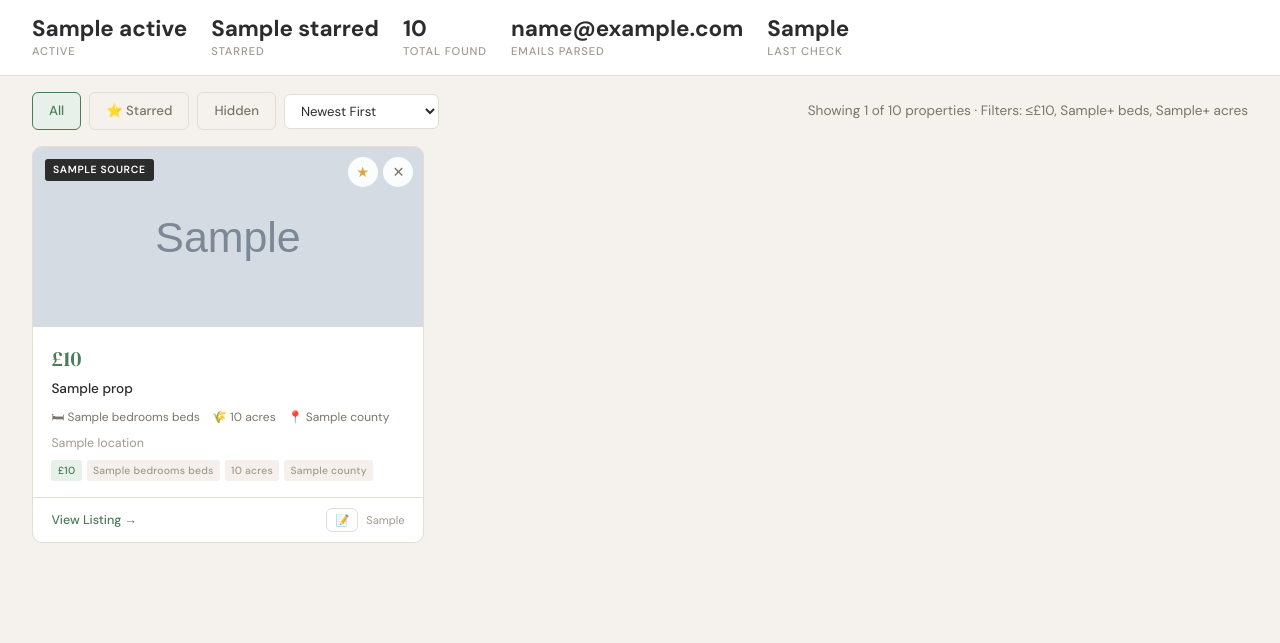
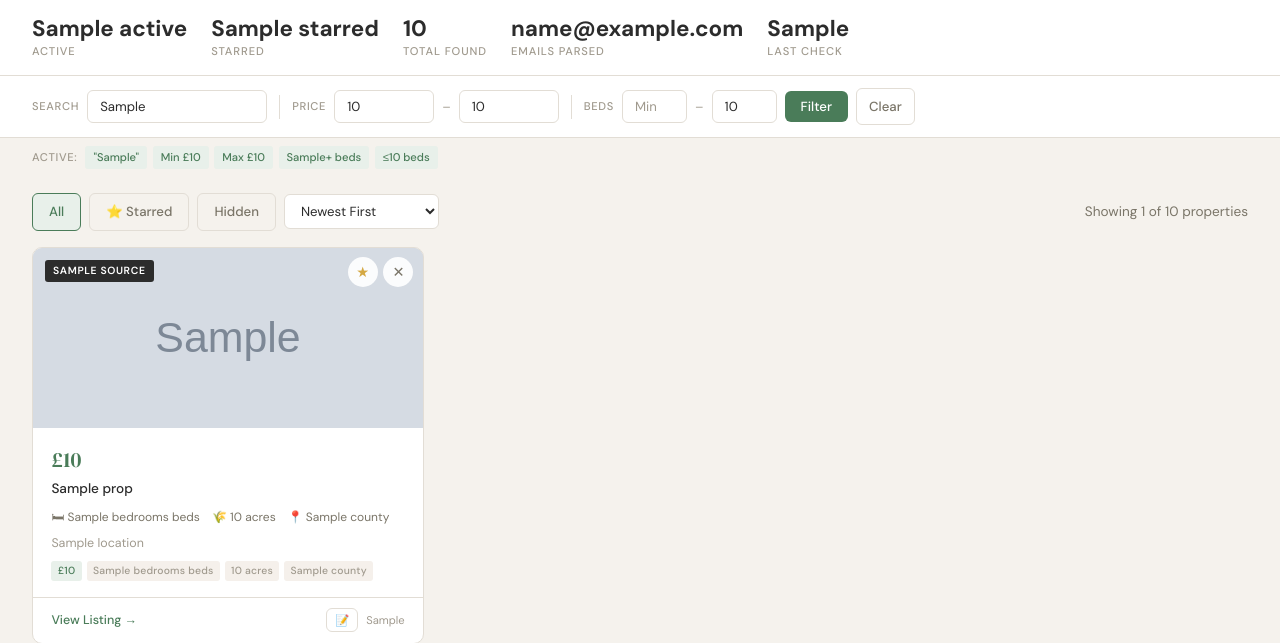
Before and after one commit to stuart576/propertyfinder, a Flask app: template templates/dashboard.html in a window 1280 px wide. Shown: the part 78-721 px from the top of the page. Run offline with Flask 3, Linux system fonts and the light colour scheme; the template is opened without the code that fills it: most values are stand-ins (such as "Sample title", 1, 10 or a date in 2020); grey boxes marked "Sample" are stand-in pictures.

Commit message:
Add search and filter controls to dashboard
- Keyword search across title, location, description, county
- Price range filter (min/max)
- Bedroom range filter (min/max)
- Server-side SQL filtering with correct pagination
- Active filter tags with clear button

```diff
--- a/templates/dashboard.html
+++ b/templates/dashboard.html
@@ -162,7 +162,7 @@
             flex-wrap: wrap;
         }
 
-        select.sort-select {
+        select.sort-select, .filter-input {
             padding: 0.45rem 0.75rem;
             border: 1px solid var(--border);
             border-radius: var(--radius-sm);
@@ -171,6 +171,73 @@
             background: var(--bg-card);
             color: var(--text);
             cursor: pointer;
+        }
+
+        .filter-input {
+            cursor: text;
+            width: 100px;
+        }
+
+        .filter-input.search-input {
+            width: 180px;
+        }
+
+        .filter-input::placeholder {
+            color: var(--text-light);
+        }
+
+        .filter-bar {
+            display: flex;
+            gap: 0.5rem;
+            align-items: center;
+            flex-wrap: wrap;
+            padding: 0.75rem 2rem;
+            background: var(--bg-card);
+            border-bottom: 1px solid var(--border);
+        }
+
+        .filter-label {
+            font-size: 0.7rem;
+            text-transform: uppercase;
+            letter-spacing: 0.06em;
+            color: var(--text-light);
+            font-weight: 500;
+        }
+
+        .filter-sep {
+            width: 1px;
+            height: 24px;
+            background: var(--border);
+            margin: 0 0.25rem;
+        }
+
+        .active-filters {
+            display: flex;
+            gap: 0.35rem;
+            flex-wrap: wrap;
+        }
+
+        .active-filter-tag {
+            display: inline-flex;
+            align-items: center;
+            gap: 0.25rem;
+            padding: 0.2rem 0.5rem;
+            background: var(--accent-light);
+            color: var(--accent);
+            border-radius: 3px;
+            font-size: 0.7rem;
+            font-weight: 500;
+        }
+
+        .active-filter-tag a {
+            color: var(--accent);
+            text-decoration: none;
+            font-weight: 700;
+            line-height: 1;
+        }
+
+        .active-filter-tag a:hover {
+            color: var(--danger);
         }
 
         .result-count {
@@ -507,6 +574,10 @@
         @media (max-width: 768px) {
             .header { padding: 1rem; }
             .stats-bar { padding: 0.75rem 1rem; }
+            .filter-bar { padding: 0.75rem 1rem; }
+            .filter-input { width: 80px; }
+            .filter-input.search-input { width: 140px; }
+            .filter-sep { display: none; }
             .controls { padding: 0.75rem 1rem; }
             .property-grid { padding: 0 1rem 1rem; grid-template-columns: 1fr; }
         }
@@ -571,6 +642,63 @@
     </div>
 </div>
 
+<!-- Filter Bar -->
+<form class="filter-bar" id="filterForm" method="GET" action="/">
+    <input type="hidden" name="sort" value="{{ sort_by }}">
+    <input type="hidden" name="dir" value="{{ sort_dir }}">
+    {% if show_dismissed %}<input type="hidden" name="dismissed" value="1">{% endif %}
+    {% if starred_only %}<input type="hidden" name="starred" value="1">{% endif %}
+
+    <span class="filter-label">Search</span>
+    <input type="text" name="q" class="filter-input search-input" placeholder="Keyword…"
+           value="{{ f_keyword or '' }}">
+
+    <div class="filter-sep"></div>
+    <span class="filter-label">Price</span>
+    <input type="number" name="min_price" class="filter-input" placeholder="Min £"
+           value="{{ f_min_price or '' }}" step="10000">
+    <span style="color: var(--text-light); font-size: 0.8rem;">–</span>
+    <input type="number" name="max_price" class="filter-input" placeholder="Max £"
+           value="{{ f_max_price or '' }}" step="10000">
+
+    <div class="filter-sep"></div>
+    <span class="filter-label">Beds</span>
+    <input type="number" name="min_beds" class="filter-input" placeholder="Min"
+           value="{{ f_min_beds or '' }}" min="0" max="20" style="width:65px">
+    <span style="color: var(--text-light); font-size: 0.8rem;">–</span>
+    <input type="number" name="max_beds" class="filter-input" placeholder="Max"
+           value="{{ f_max_beds or '' }}" min="0" max="20" style="width:65px">
+
+    <button type="submit" class="btn btn-primary" style="padding: 0.45rem 1rem;">Filter</button>
+    {% if f_keyword or f_min_beds is not none or f_max_beds is not none or f_min_price is not none or f_max_price is not none %}
+    <a href="/?sort={{ sort_by }}&dir={{ sort_dir }}{% if show_dismissed %}&dismissed=1{% endif %}{% if starred_only %}&starred=1{% endif %}"
+       class="btn btn-outline" style="padding: 0.45rem 0.75rem;">Clear</a>
+    {% endif %}
+</form>
+
+{% if f_keyword or f_min_beds is not none or f_max_beds is not none or f_min_price is not none or f_max_price is not none %}
+<div style="padding: 0.5rem 2rem; display: flex; align-items: center; gap: 0.5rem; flex-wrap: wrap;">
+    <span class="filter-label">Active:</span>
+    <div class="active-filters">
+        {% if f_keyword %}
+        <span class="active-filter-tag">"{{ f_keyword }}"</span>
+        {% endif %}
+        {% if f_min_price is not none %}
+        <span class="active-filter-tag">Min £{{ "{:,}".format(f_min_price) }}</span>
+        {% endif %}
+        {% if f_max_price is not none %}
+        <span class="active-filter-tag">Max £{{ "{:,}".format(f_max_price) }}</span>
+        {% endif %}
+        {% if f_min_beds is not none %}
+        <span class="active-filter-tag">{{ f_min_beds }}+ beds</span>
+        {% endif %}
+        {% if f_max_beds is not none %}
+        <span class="active-filter-tag">≤{{ f_max_beds }} beds</span>
+        {% endif %}
+    </div>
+</div>
+{% endif %}
+
 <!-- Controls -->
 <div class="controls">
     <div class="filter-group">
@@ -589,7 +717,6 @@
 
     <div class="result-count">
         Showing {{ properties|length }} of {{ total }} properties
-        · Filters: ≤£{{ "{:,}".format(filters.max_price) }}, {{ filters.min_bedrooms }}+ beds, {{ filters.min_acres }}+ acres
     </div>
 </div>
 
@@ -746,7 +873,7 @@
         const url = new URL(window.location);
         url.searchParams.set('sort', sort);
         url.searchParams.set('dir', dir);
-        url.searchParams.set('page', '1');
+        url.searchParams.delete('page');
         window.location = url;
     }
 
--- a/web.py
+++ b/web.py
@@ -20,6 +20,19 @@ def index():
     page = max(1, int(request.args.get("page", "1")))
     per_page = 24
 
+    # User filters
+    min_beds = _int_or_none(request.args.get("min_beds"))
+    max_beds = _int_or_none(request.args.get("max_beds"))
+    min_price = _int_or_none(request.args.get("min_price"))
+    max_price = _int_or_none(request.args.get("max_price"))
+    keyword = request.args.get("q", "").strip()
+
+    filter_kwargs = dict(
+        min_beds=min_beds, max_beds=max_beds,
+        min_price=min_price, max_price=max_price,
+        keyword=keyword,
+    )
+
     properties = database.get_properties(
         show_dismissed=show_dismissed,
         starred_only=starred_only,
@@ -27,8 +40,13 @@ def index():
         sort_dir=sort_dir,
         limit=per_page,
         offset=(page - 1) * per_page,
+        **filter_kwargs,
     )
-    total = database.get_property_count(show_dismissed=show_dismissed)
+    total = database.get_property_count(
+        show_dismissed=show_dismissed,
+        starred_only=starred_only,
+        **filter_kwargs,
+    )
     stats = database.get_stats()
 
     return render_template(
@@ -44,7 +62,23 @@ def index():
         per_page=per_page,
         total=total,
         total_pages=(total + per_page - 1) // per_page,
+        # Active filters for the form
+        f_min_beds=min_beds,
+        f_max_beds=max_beds,
+        f_min_price=min_price,
+        f_max_price=max_price,
+        f_keyword=keyword,
     )
+
+
+def _int_or_none(val):
+    """Parse an int from a query param, returning None if empty/invalid."""
+    if not val:
+        return None
+    try:
+        return int(val)
+    except (ValueError, TypeError):
+        return None
 
 
 @app.route("/api/toggle/<int:property_id>/<field>", methods=["POST"])
```
Also changed, not shown: database.py (+59 -10 lines).
